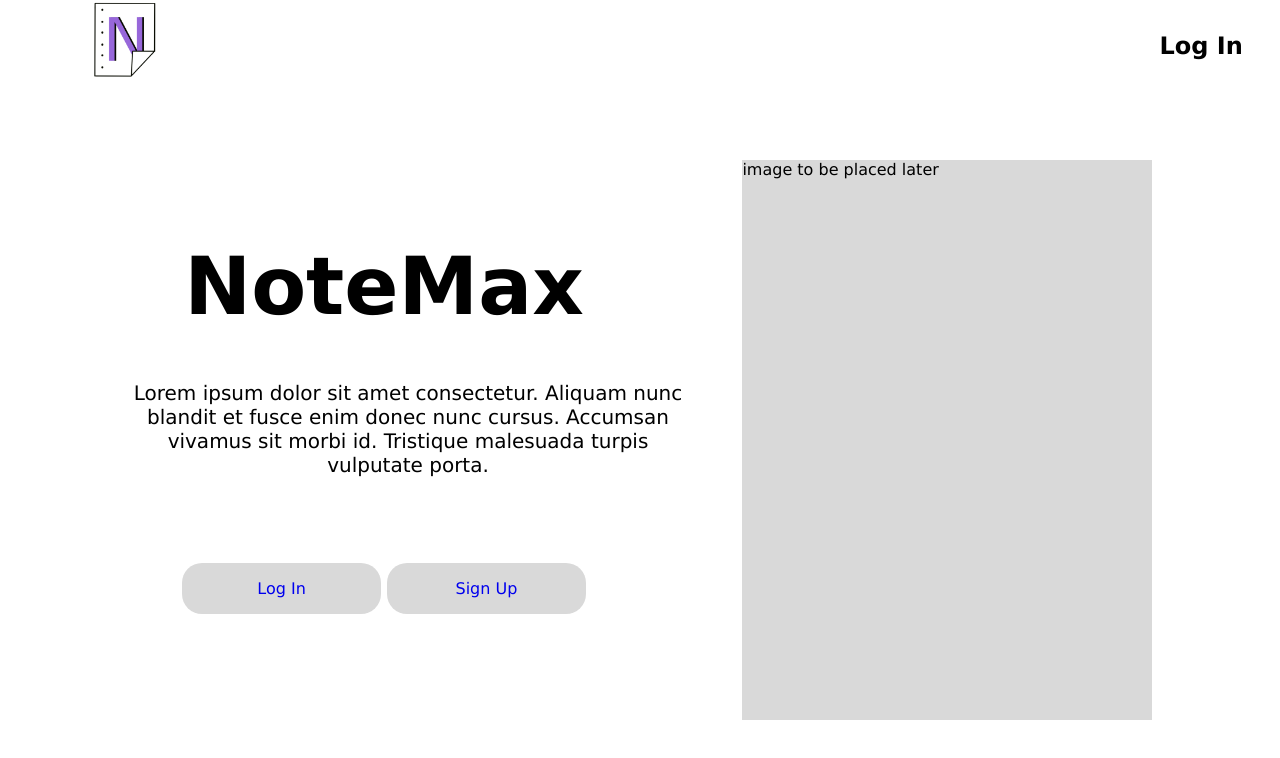
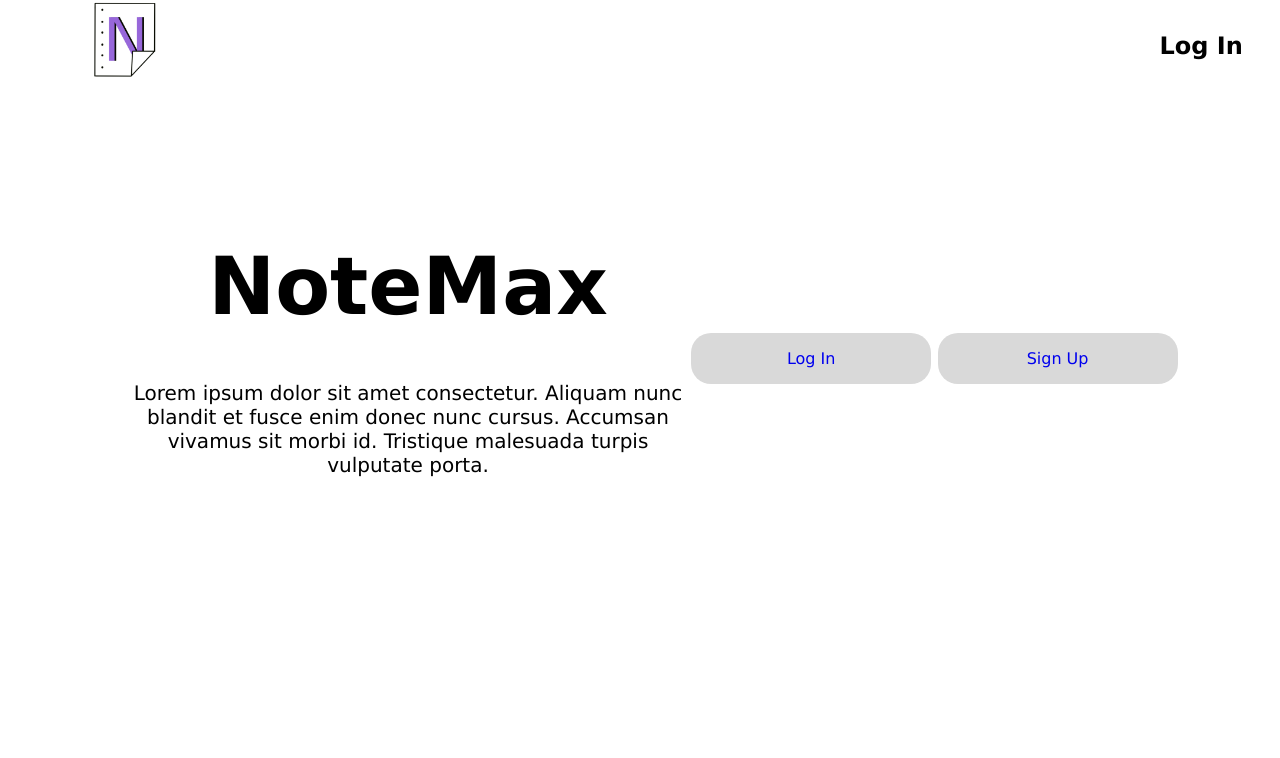
Before and after one commit to JonathanHumphrey/notemaxrepository, a React (Create React App) app in the folder root/frontend/front-end-hfg-main/: page / in a window 1280 px wide. Shown: the top 758 px of the page. Built offline with nearby package versions, Linux system fonts and the light colour scheme.

Commit message:
Update home style

```diff
--- a/root/frontend/front-end-hfg-main/src/pages/Home.js
+++ b/root/frontend/front-end-hfg-main/src/pages/Home.js
@@ -5,25 +5,29 @@ import { Link } from "react-router-dom";
 const Home = () => {
 	return (
 		<div className="container">
-			<div className="main-content">
+			<div className="rectangle">
+			</div>
+			<div className="text">
 				<h1 id="title">NoteMax</h1>
 				<p id="splash-text">
 					Lorem ipsum dolor sit amet consectetur. Aliquam nunc blandit et fusce
 					enim donec nunc cursus. Accumsan vivamus sit morbi id. Tristique
 					malesuada turpis vulputate porta.
 				</p>
+				</div>
+
 				<div className="links">
 					<Link className="styled-link" to="/login">
-						Log In
+						<a>Log In</a>
 					</Link>
+					</div>
+					<div className="links">
 					<Link className="styled-link" to="/signup">
 						Sign Up
 					</Link>
-				</div>
+
 			</div>
-			<div className="img-placeholder">
-				<p className="placeholder">image to be placed later</p>
-			</div>
+
 		</div>
 	);
 };
```
